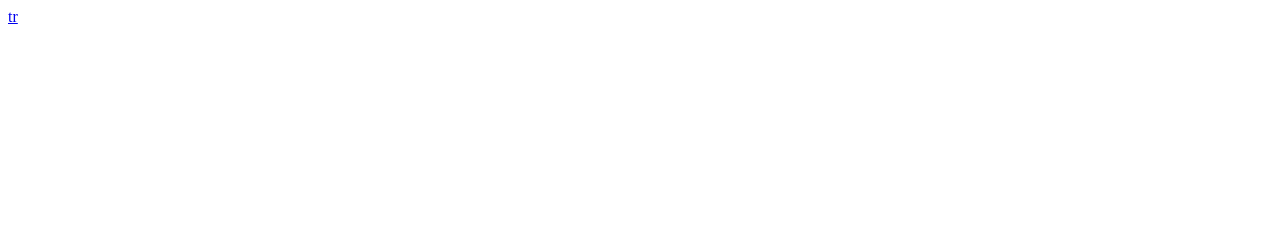
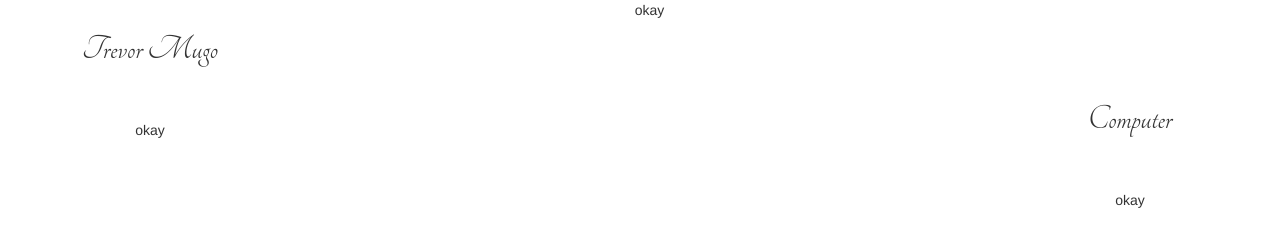
Before and after one commit to trevor900trill/pigdice, a plain HTML site: page index.html in a window 1280 px wide. Drawn offline with nearby package versions, Linux system fonts and the light colour scheme; a web font is replaced by a local one.

Commit message:
sidebars

```diff
--- a/index.html
+++ b/index.html
@@ -2,9 +2,48 @@
 <html lang="en">
   <head>
     <meta charset="utf-8">
-    <title></title>
+    <link href="https://fonts.googleapis.com/css?family=Akronim|Barlow+Semi+Condensed|Eagle+Lake|Farsan|Indie+Flower|Marck+Script|Miss+Fajardose|Monsieur+La+Doulaise|Mrs+Saint+Delafield|Poiret+One|Snippet|Stint+Ultra+Expanded|Tangerine" rel="stylesheet">
+    <link href="https://fonts.googleapis.com/icon?family=Material+Icons"rel="stylesheet">
+    <link rel="stylesheet" href="https://cdnjs.cloudflare.com/ajax/libs/font-awesome/4.7.0/css/font-awesome.min.css">
+    <link rel="stylesheet" href="https://maxcdn.bootstrapcdn.com/bootstrap/3.3.7/css/bootstrap.min.css" integrity="sha384-BVYiiSIFeK1dGmJRAkycuHAHRg32OmUcww7on3RYdg4Va+PmSTsz/K68vbdEjh4u" crossorigin="anonymous">
+    <link href="styles/index.css" type="text/css" rel="stylesheet"/>
+    <title>PIGDICE</title>
   </head>
   <body>
-    <a href="https://www.google.com/maps/search/restaurants/@-1.299614,36.7872831,15z/data=!3m1!4b1">tr</a>
+    <div class="innerpaging">
+      <div class="user">
+        <div class="inneruser">
+          <div class="downwarduser">
+            <div class="namebox">
+              <h1 class="playername">Trevor Mugo</h1>
+            </div>
+            <section class="userscorecont">
+              <article class="userscorebox">
+                <p>okay</p>
+              </article>
+            </section>
+          </div>
+        </div>
+      </div>
+      <div class="scoreboard">
+        <p>okay</p>
+      </div>
+      <div class="npc">
+        <div class="innernpc">
+          <div class="downwardnpc">
+            <div class="npcnamebox">
+              <h1 class="npcplayername">Computer</h1>
+            </div>
+            <section class="npcuserscorecont">
+              <article class="npcuserscorebox">
+                <p>okay</p>
+              </article>
+            </section>
+          </div>
+        </div>
+      </div>
+    </div>
+    <script src="https://ajax.googleapis.com/ajax/libs/jquery/3.3.1/jquery.min.js"></script>
+    <script src="scripts/index.js"></script>
   </body>
 </html>
--- a/scripts/index.js
+++ b/scripts/index.js
@@ -0,0 +1,4 @@
+console.log("hello world");
+$(document).ready(function(){
+  alert("working");
+});
--- a/styles/index.css
+++ b/styles/index.css
@@ -0,0 +1,129 @@
+body{
+  padding: 0px;
+  margin: 0px;
+  border: 0px;
+  overflow: hidden;
+}
+.user{
+  display: flex;
+  justify-content: center;
+  align-items: flex-start;
+  position:absolute;
+  left: 0px;
+  bottom: 0px;
+  top: 0px;
+  background-color: white;
+  width: 300px;
+  padding: 10px;
+  min-height: 669px;
+  box-shadow: 0px 0px .2px black ;
+  -webkit-box-shadow: 0px 0px .2px black ;
+  -moz-box-shadow: 0px 0px .2px black ;
+  -ms-box-shadow: 0px 0px .2px black ;
+  -o-box-shadow: 0px 0px .2px black ;
+}
+.inneruser{
+  background: white;
+  overflow: auto;
+  width: 100%;
+  height: 640px;
+  display: flex;
+  justify-content: center;
+  align-items: flex-start;
+}
+.downwarduser{
+  background-color: inherit;
+}
+.playername{
+  font-family: 'Tangerine', cursive;
+}
+.userscorecont{
+  display: flex;
+  align-items: center;
+  justify-content: center;
+  background-color: inherit;
+}
+.userscorebox{
+  display: block;
+  background-color: inherit;
+}
+.namebox{
+  display: flex;
+  justify-content: center;
+  align-items: center;
+  width: 100%;
+  background-color: inherit;
+  margin-bottom: 40px;
+}
+.scoreboard{
+  min-height: 669px;
+}
+.npc{
+  display: flex;
+  justify-content: center;
+  align-items: center;
+  position:absolute;
+  right: 0px;
+  bottom: 0px;
+  top: 0px;
+  background-color: white;
+  width: 300px;
+  min-height: 669px;
+  box-shadow: 0px 0px .2px black ;
+  -webkit-box-shadow: 0px 0px .2px black ;
+  -moz-box-shadow: 0px 0px .2px black ;
+  -ms-box-shadow: 0px 0px .2px black ;
+  -o-box-shadow: 0px 0px .2px black ;
+}
+.innernpc{
+  background: white;
+  overflow: auto;
+  width: 100%;
+  height: 640px;
+  display: flex;
+  justify-content: center;
+  align-items: flex-start;
+}
+.downwardnpc{
+  background-color: inherit;
+}
+.npcnamebox{
+  display: flex;
+  justify-content: center;
+  align-items: center;
+  width: 100%;
+  background-color: inherit;
+  margin-bottom: 40px;
+}
+.npcplayername{
+  font-family: 'Tangerine', cursive;
+}
+.npcuserscorecont{
+  display: flex;
+  align-items: center;
+  justify-content: center;
+  background-color: inherit;
+}
+.npcuserscorebox{
+  display: block;
+  background-color: inherit;
+}
+.innerpaging{
+  background: white;
+  width:1299px;
+  display:flex;
+  justify-content: center;
+  align-items: center;
+}
+::-webkit-scrollbar{
+  width: 5px;
+}
+::-webkit-scrollbar-thumb:hover{
+  background-color: #b1b2b5;
+}
+::-webkit-scrollbar-thumb{
+  background-color: #cfd2d6;
+}
+::-webkit-scrollbar-track{
+  background-color: white;
+}
```
